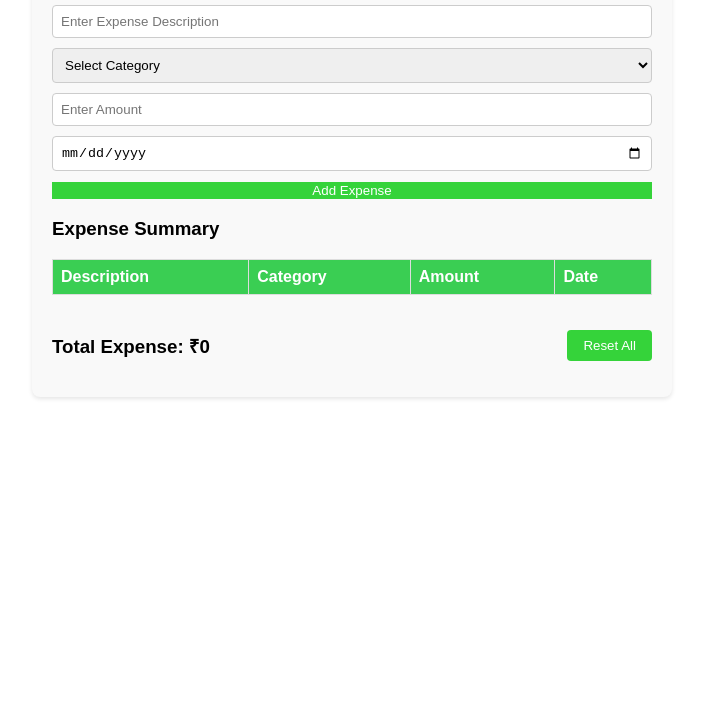
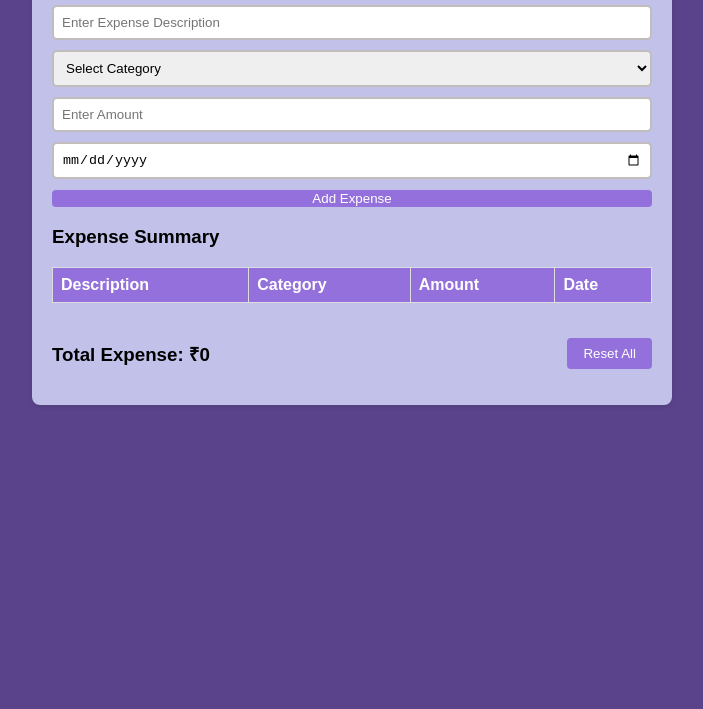
Before and after one commit to urzarai/ExpenseTracker, a plain HTML site: page index.html in a window 1280 px wide. Shown: the part 91-800 px from the top of the page, without its empty margins (288-991 px from the left). Drawn offline with Linux system fonts and the light colour scheme.

Commit message:
Change of colour scheme

```diff
--- a/index.css
+++ b/index.css
@@ -1,14 +1,16 @@
 body{
     font-family: Arial, Helvetica, sans-serif;
+    background-color: #5a438a;
 }
 
 .container{
     max-width: 600px;
     margin: 0 auto;
     padding: 20px;
-    background-color: #f9f9f9;
+    background-color: #c1c1e9;
     box-shadow: 0 2px 4px rgba(0,0,0,0.1);
     border-radius: 8px;
+    align-items: center;
 }
 
 .summary-container {
@@ -19,7 +21,7 @@ body{
 }
 
 #resetButton {
-    background-color: #35d33a;
+    background-color: #9370DB;
     color: white;
     border: none;
     padding: 8px 16px;
@@ -28,28 +30,33 @@ body{
 }
 
 #resetButton:hover {
-    background-color: #037807;
+    background-color: #6A5ACD;
 }
 
 input[type="text"],select,input[type="number"],input[type="date"]{
     width: 100%;
     padding: 8px;
     margin-bottom: 10px;
-    border: 1px solid #ccc;
-    border-radius: 4px;
+    border: 2px solid #c2bdbd;
+    border-radius: 5px;
     box-sizing: border-box;
 }
 
 #submit{
     width: 100%;
-    background-color: #35d33a;
+    background-color: #9370DB;
     color: white;
-    border: none;
+    border-radius: 4px;
+    border: 1px;
     cursor: pointer;
 }
 
+#submit:hover{
+    background-color: #6A5ACD;
+}
+
 input[type="submit"]:hover{
-    background-color: #45a049;
+    background-color: #8A2BE2;
 }
 
 table{
@@ -64,11 +71,10 @@ th,td{
 }
 
 th{
-    background-color: #3ace53;
+    background-color: #9370DB;
     color: white;
 }
 
-/* Responsive design */
 @media screen and (max-width: 768px) {
     .container {
         max-width: 100%;
```
